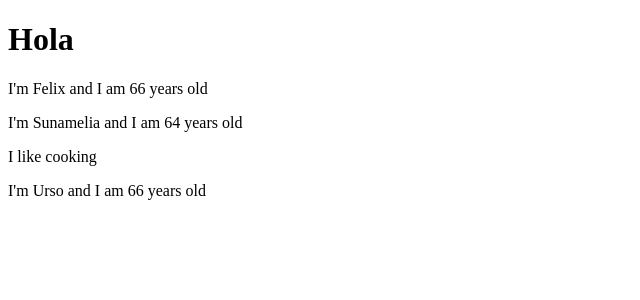
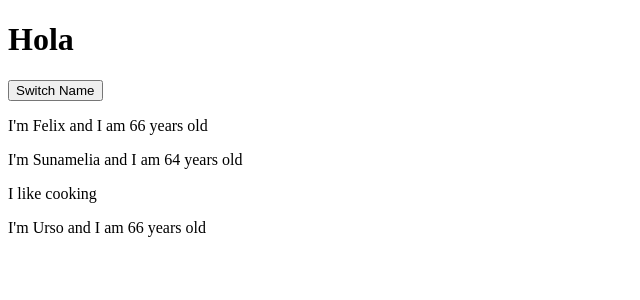
Before and after one commit to fbattig/Max_Persons, a React (Create React App) app: page / in a window 1280 px wide. Shown: the top 300 px of the page, without its empty margins (0-640 px from the left). Built offline with nearby package versions, Linux system fonts and the light colour scheme.

Commit message:
implementing SetState

```diff
--- a/src/App.js
+++ b/src/App.js
@@ -9,12 +9,24 @@
        {name: 'Sunamelia' , age: 64},
        {name: 'Urso', age: 66}
     ]
+  }
 
-  }
+    switchNameHandler=()=>{
+     this.setState({
+      persons: [
+        { name: 'Felix Battig', age: 67 },
+        { name: 'Sunamelia', age: 64 },
+        { name: 'Urso Weber', age: 65 }
+      ]
+     }
+     )
+    }
+
   render() {
     return (
       <div>
        <h1> Hola</h1>
+       <button onClick={this.switchNameHandler} > Switch Name </button>
        <Person  name={this.state.persons[0].name} age={this.state.persons[0].age} />
        <Person name={this.state.persons[1].name} age={this.state.persons[1].age} >I like cooking</Person>
        <Person name={this.state.persons[2].name} age={this.state.persons[2].age} />
```
